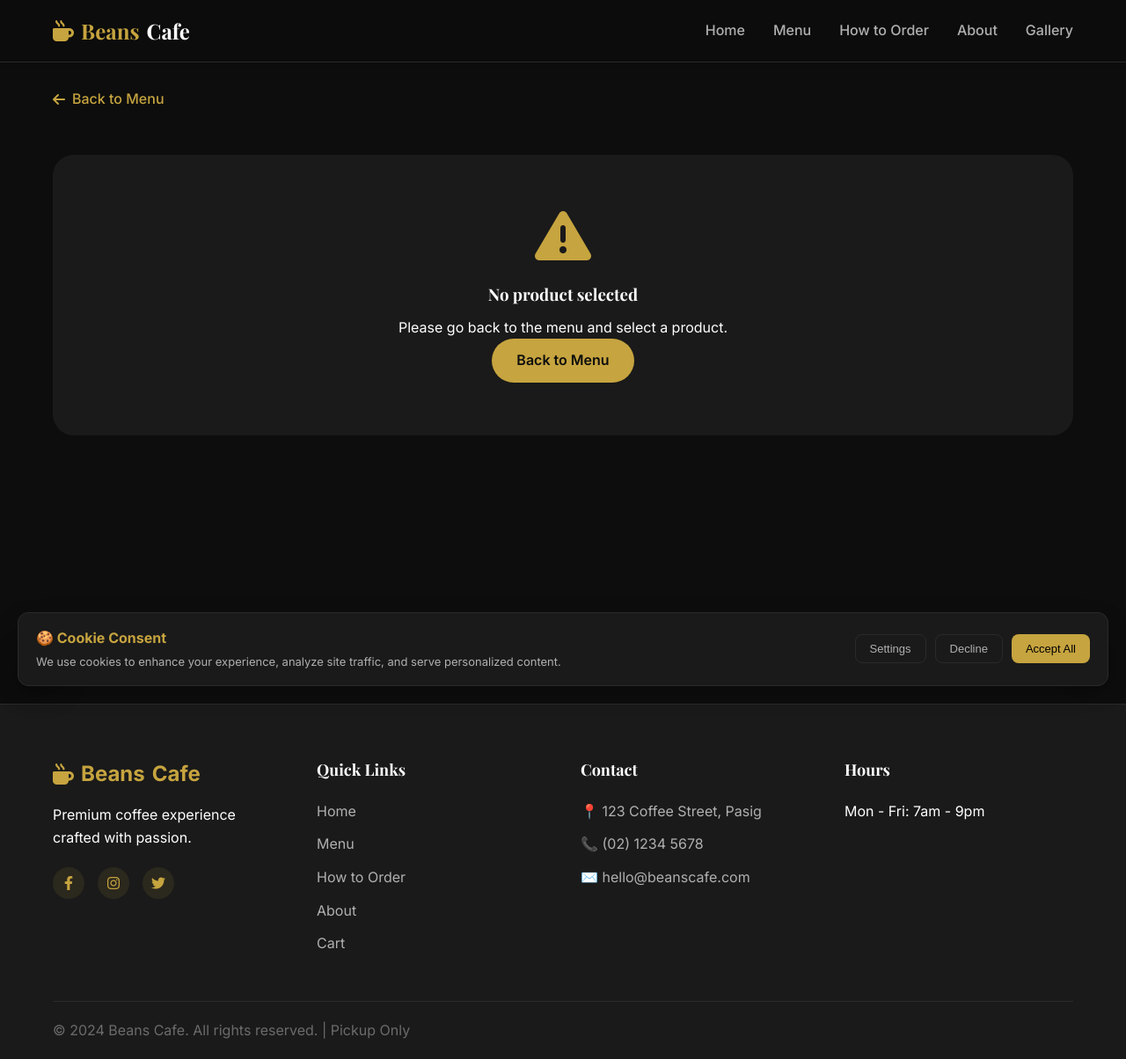
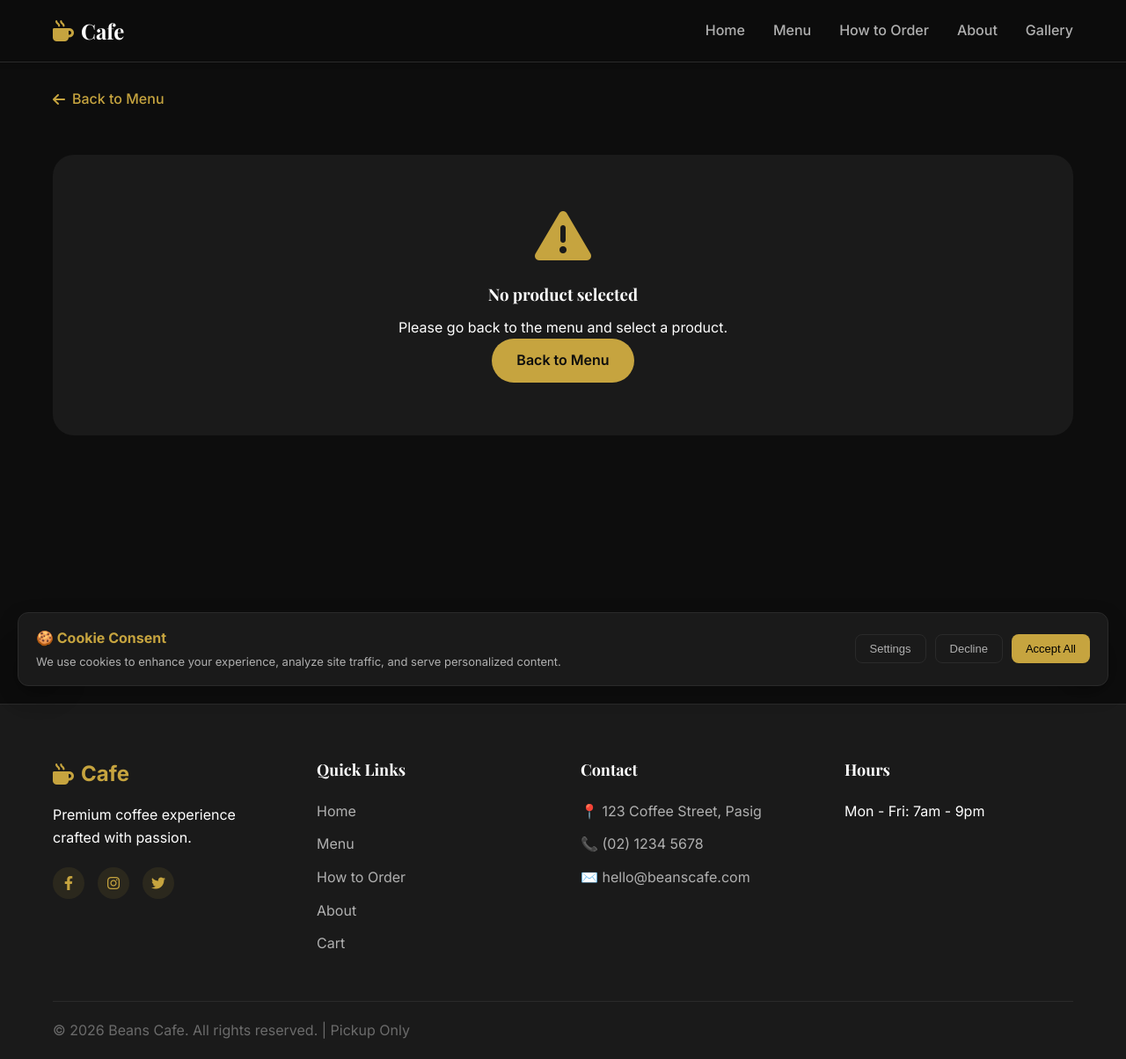
Before and after one commit to Crossby010/Beans-Cafe-System, a plain HTML site: page Frontend/website/pages/customize.html in a window 1280 px wide. Shown: the whole page at 88% size. Drawn offline with nearby package versions, Linux system fonts and the light colour scheme; no server answers.

Commit message:
small fix

```diff
--- a/Frontend/website/pages/customize.html
+++ b/Frontend/website/pages/customize.html
@@ -17,7 +17,7 @@
     <div class="nav-container">
         <a href="../index.html" class="logo cafe-name">
             <i class="fas fa-mug-hot"></i>
-            Beans<span>Cafe</span>
+            <span>Cafe</span>
         </a>
 
         <div class="nav-links">
@@ -80,7 +80,7 @@
         <div class="footer-content">
             <div class="footer-brand">
                 <a href="../index.html" class="footer-logo cafe-name">
-                    <i class="fas fa-mug-hot"></i> Beans<span>Cafe</span>
+                    <i class="fas fa-mug-hot"></i><span>Cafe</span>
                 </a>
                 <p>Premium coffee experience crafted with passion.</p>
                 <div class="footer-social">
@@ -109,7 +109,7 @@
             </div>
         </div>
         <div class="footer-bottom">
-            <p>&copy; 2024 <span class="cafe-name">Beans Cafe</span>. All rights reserved. | Pickup Only</p>
+            <p>&copy; 2026 <span class="cafe-name">Beans Cafe</span>. All rights reserved. | Pickup Only</p>
         </div>
     </div>
 </footer>
```
Also changed, not shown: Frontend/website/index.html (+1 -1 lines), Frontend/website/pages/cart.html (+3 -3 lines), Frontend/website/pages/checkout.html (+3 -3 lines), Frontend/website/pages/menu.html (+3 -3 lines), Frontend/website/pages/order-confirmation.html (+3 -3 lines).
